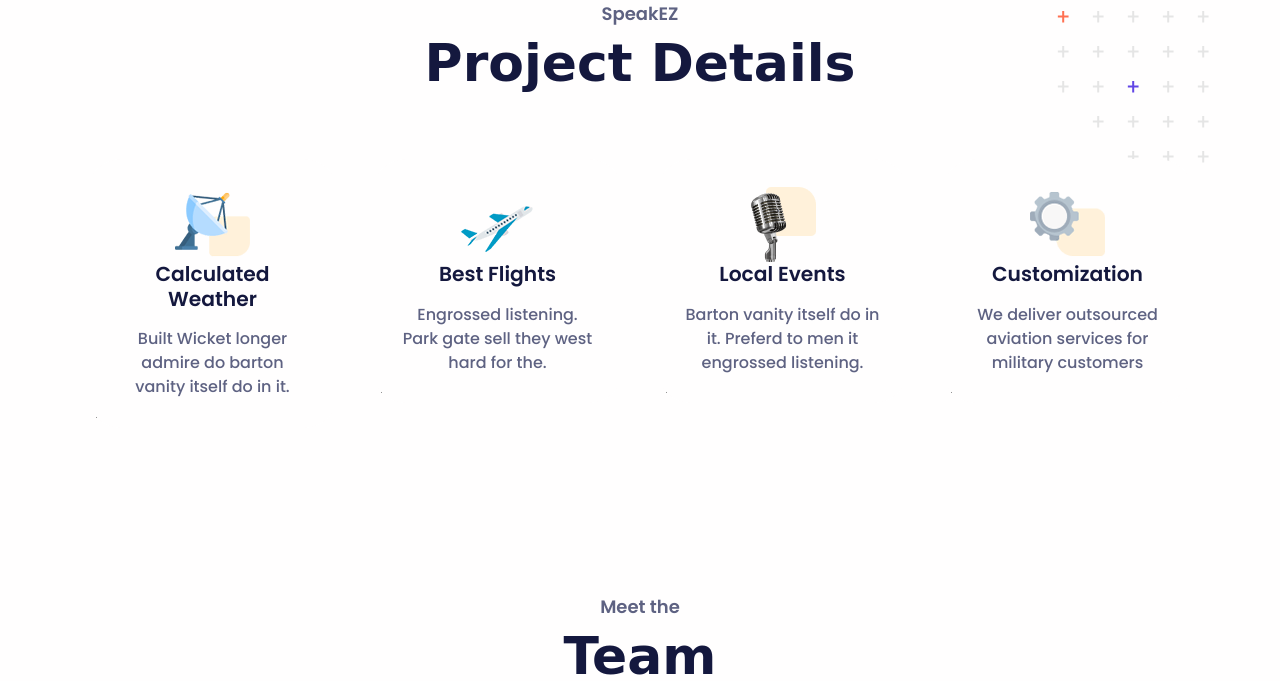
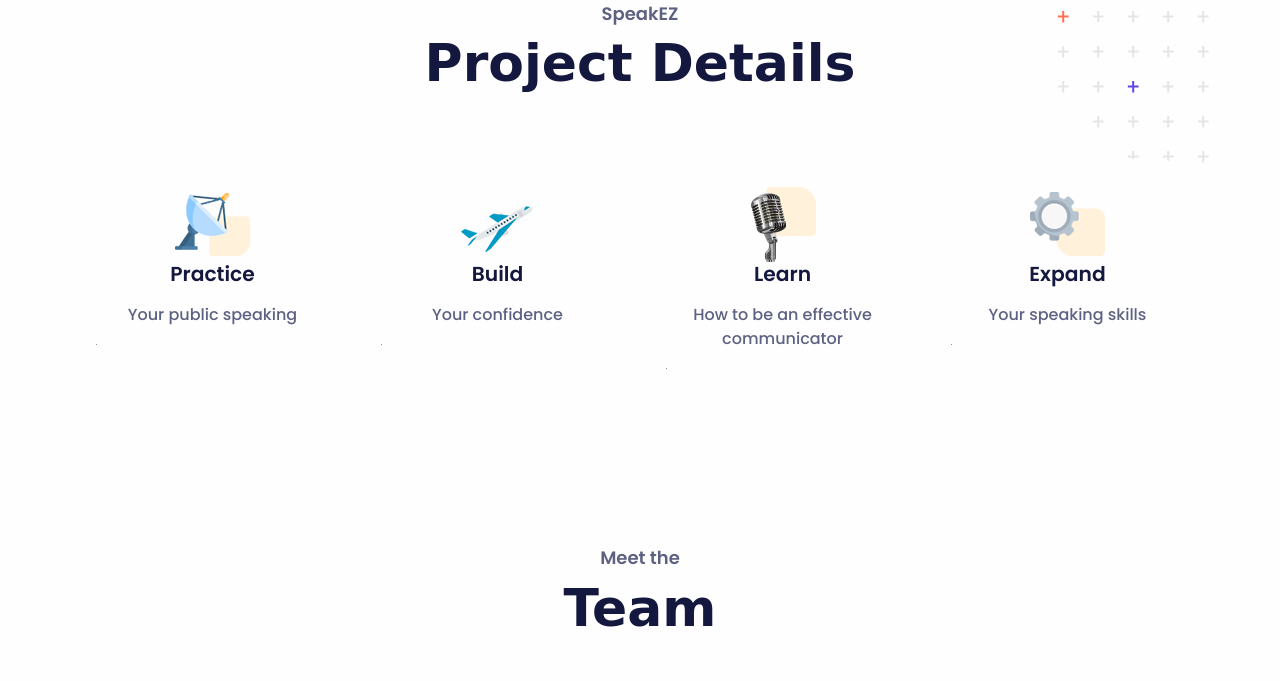
Before and after one commit to pmb17186/template-for-speakez, a plain HTML site: page index.html in a window 1280 px wide. Shown: the part 958-1639 px from the top of the page. Drawn offline with Linux system fonts and the light colour scheme; a web font is replaced by a local one.

Commit message:
project details

```diff
--- a/index.html
+++ b/index.html
@@ -119,32 +119,32 @@
             <div class="col-lg-3 col-sm-6 mb-6">
               <div class="card service-card shadow-hover rounded-3 text-center align-items-center">
                 <div class="card-body p-xxl-5 p-4"> <img src="assets/img/category/icon1.png" width="75" alt="Service" />
-                  <h4 class="mb-3">Calculated Weather</h4>
-                  <p class="mb-0 fw-medium">Built Wicket longer admire do barton vanity itself do in it.</p>
+                  <h4 class="mb-3">Practice</h4>
+                  <p class="mb-0 fw-medium">Your public speaking</p>
                 </div>
               </div>
             </div>
             <div class="col-lg-3 col-sm-6 mb-6">
               <div class="card service-card shadow-hover rounded-3 text-center align-items-center">
                 <div class="card-body p-xxl-5 p-4"> <img src="assets/img/category/icon2.png" width="75" alt="Service" />
-                  <h4 class="mb-3">Best Flights</h4>
-                  <p class="mb-0 fw-medium">Engrossed listening. Park gate sell they west hard for the.</p>
+                  <h4 class="mb-3">Build</h4>
+                  <p class="mb-0 fw-medium">Your confidence</p>
                 </div>
               </div>
             </div>
             <div class="col-lg-3 col-sm-6 mb-6">
               <div class="card service-card shadow-hover rounded-3 text-center align-items-center">
                 <div class="card-body p-xxl-5 p-4"> <img src="assets/img/category/icon3.png" width="75" alt="Service" />
-                  <h4 class="mb-3">Local Events</h4>
-                  <p class="mb-0 fw-medium">Barton vanity itself do in it. Preferd to men it engrossed listening.</p>
+                  <h4 class="mb-3">Learn</h4>
+                  <p class="mb-0 fw-medium">How to be an effective communicator</p>
                 </div>
               </div>
             </div>
             <div class="col-lg-3 col-sm-6 mb-6">
               <div class="card service-card shadow-hover rounded-3 text-center align-items-center">
                 <div class="card-body p-xxl-5 p-4"> <img src="assets/img/category/icon4.png" width="75" alt="Service" />
-                  <h4 class="mb-3">Customization</h4>
-                  <p class="mb-0 fw-medium">We deliver outsourced aviation services for military customers</p>
+                  <h4 class="mb-3">Expand</h4>
+                  <p class="mb-0 fw-medium">Your speaking skills</p>
                 </div>
               </div>
             </div>
```
